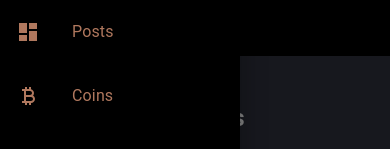
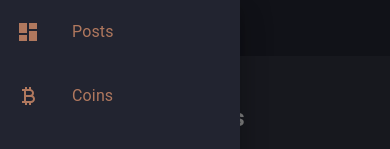
Before and after one commit to khushimehta24/CryptoCurrency, a React (Create React App) app: page /coins in a window 390 px wide. Both pictures are taken after a click on the button "open drawer". Shown: the top 149 px of the page. Built offline with nearby package versions, Linux system fonts and the light colour scheme; no server answers.

Commit message:
changed the color of appbar

```diff
--- a/src/components/Sidebar/SideDrawer.jsx
+++ b/src/components/Sidebar/SideDrawer.jsx
@@ -93,10 +93,10 @@ function ResponsiveDrawer(props) {
             <CssBaseline />
             <AppBar
                 position="fixed"
-                sx={{ flexGrow: 1, display: { md: 'none', sm: 'none', xs: 'flex' }, backgroundColor: 'black', width: { xs: `100%` }, backgroundColor: '#F5F6F8', boxShadow: 'none', color: 'black' }}
+                sx={{ flexGrow: 1, display: { md: 'none', sm: 'none', xs: 'flex' }, backgroundColor: '#222430', width: { xs: `100%` }, backgroundColor: '#F5F6F8', boxShadow: 'none', color: 'black' }}
 
             >
-                <Toolbar sx={{ display: { md: 'none', sm: 'none', xs: 'flex' }, backgroundColor: 'black', color: ' #b0785e' }}>
+                <Toolbar sx={{ display: { md: 'none', sm: 'none', xs: 'flex' }, backgroundColor: '#222430', color: ' #b0785e' }}>
                     <IconButton
                         color="inherit"
                         aria-label="open drawer"
@@ -125,7 +125,7 @@ function ResponsiveDrawer(props) {
                         display: { xs: 'block', sm: 'none' },
                         '& .MuiDrawer-paper': {
                             boxSizing: 'border-box',
-                            width: drawerWidth, backgroundColor: 'black', color: ' #b0785e'
+                            width: drawerWidth, backgroundColor: '#222430', color: ' #b0785e'
                         },
                     }}
                 >
```
